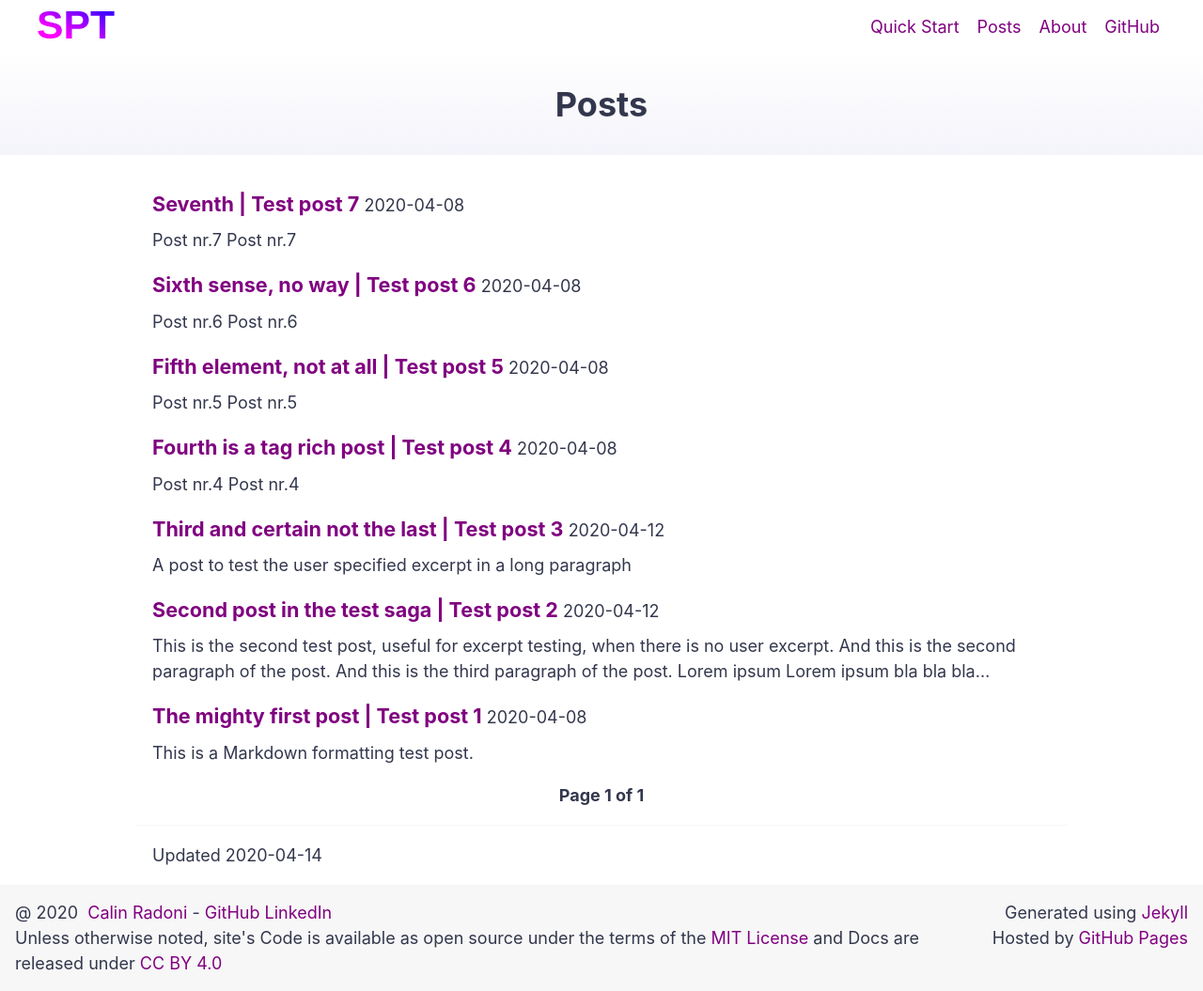
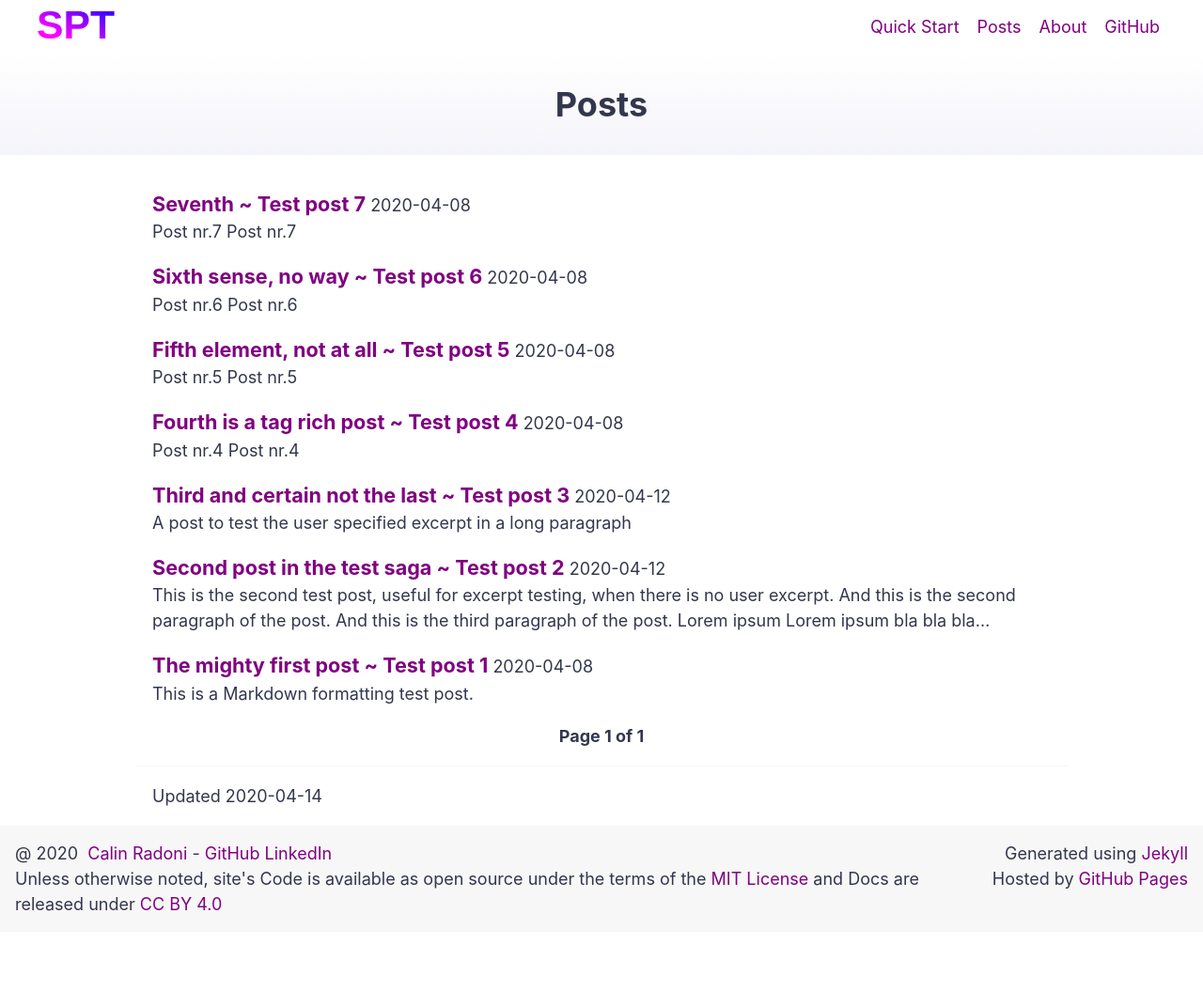
Before and after one commit to CalinRadoni/simple-purple-theme, a Jekyll site: the page built from pages/index.html, in a window 1280 px wide. Shown: the whole page at 94% size. Built offline with Jekyll 4.4.1, drawn with Linux system fonts in a browser that asks for light colours; the list of posts is cut into pages by our own code; after the commit the page ends 992 px from its top, so only the background shows below that.

Commit message:
Adds option for post description and rebuilds the Posts page

```diff
--- a/_sass/_pagination.scss
+++ b/_sass/_pagination.scss
@@ -5,7 +5,7 @@
 
   &-title {
     font-size: 1.2rem; font-weight: bold;
-    margin-bottom: 0.5rem !important;
+    margin-bottom: 0 !important;
 
     span {
       white-space: nowrap;
@@ -15,7 +15,6 @@
   &-desc {
     display: block;
     font-size: 1rem;
-    margin-top: 0.1rem;
   }
 }
 
--- a/pages/index.html
+++ b/pages/index.html
@@ -7,7 +7,7 @@
 {% for post in paginator.posts %}
 <div class="pagination-post">
   <p class="pagination-post-title">
-    <a href="{{ post.url }}">{{ post.headline }} | {{ post.title }}</a>
+    <a href="{{ post.url }}">{{ post.headline }} ~ {{ post.title }}</a>
     {% if site.post-date-in-preview %}
       <span>
       {%- if post.date-modified -%}
@@ -18,18 +18,20 @@
       </span>
     {% endif %}
   </p>
-  <div class="pagination-post-desc">
-    {% if post.description %}
+  {%- if site.post-desc-in-posts -%}
+  <p class="pagination-post-desc">
+    {%- if post.description -%}
       {{ post.description }}
-    {% else %}
-      {% if post.content contains '<!--more-->' %}
+    {%- else -%}
+      {%- if post.content contains '<!--more-->' -%}
         {{ post.content | split:'<!--more-->' | first | markdownify | strip_html }}
-      {% else %}
+      {%- else -%}
         {% assign max-len = site.post-excertp-maxlen | default: 50 %}
         {{ post.content | markdownify | strip_html | truncatewords: max-len }}
-      {% endif %}
-    {% endif %}
-  </div>
+      {%- endif -%}
+    {%- endif -%}
+  </p>
+  {%- endif -%}
 </div>
 {% endfor %}
 
```
Also changed, not shown: _docs/options.md (+6 -5 lines), simple-purple-theme.gemspec.
